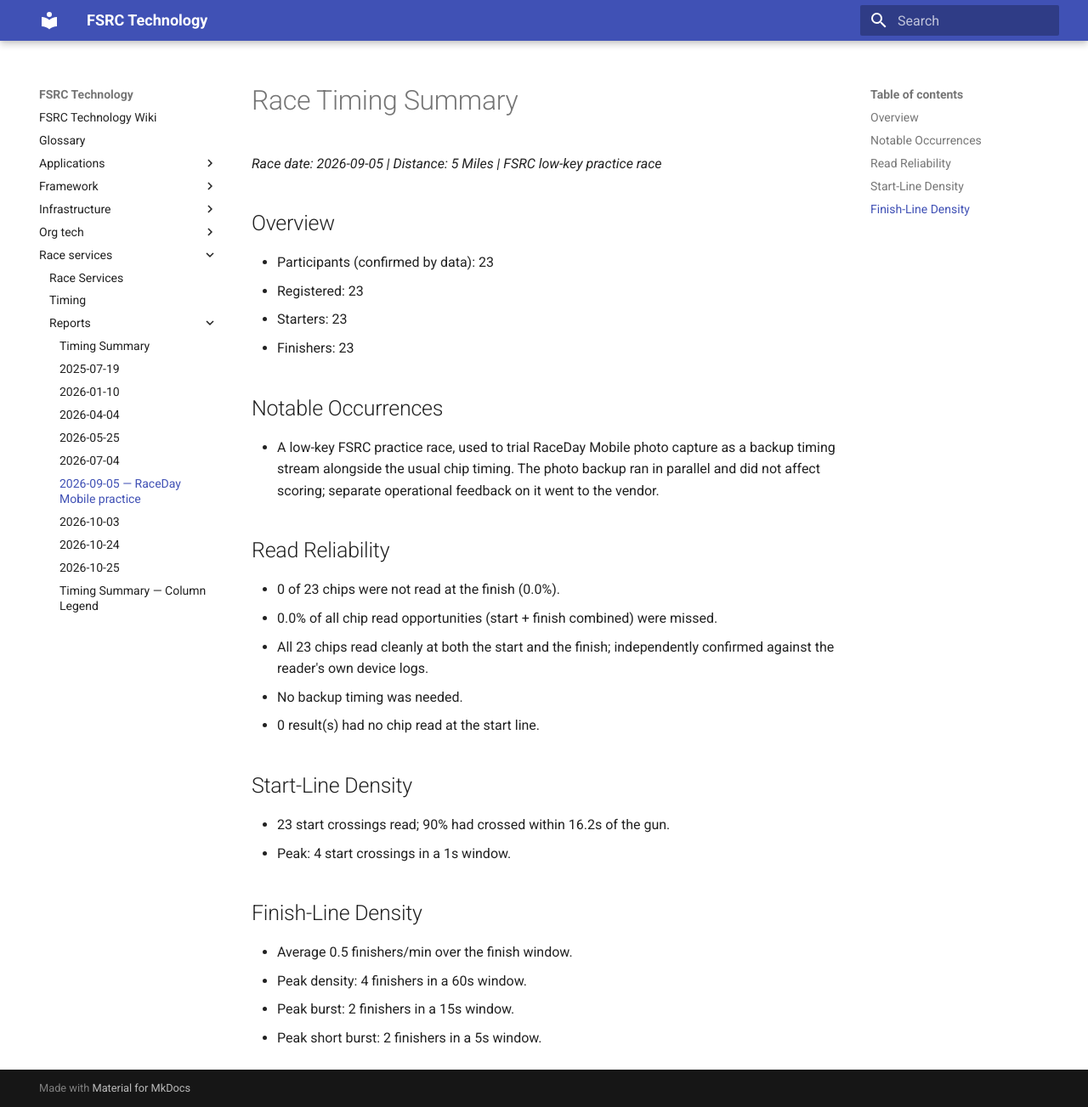
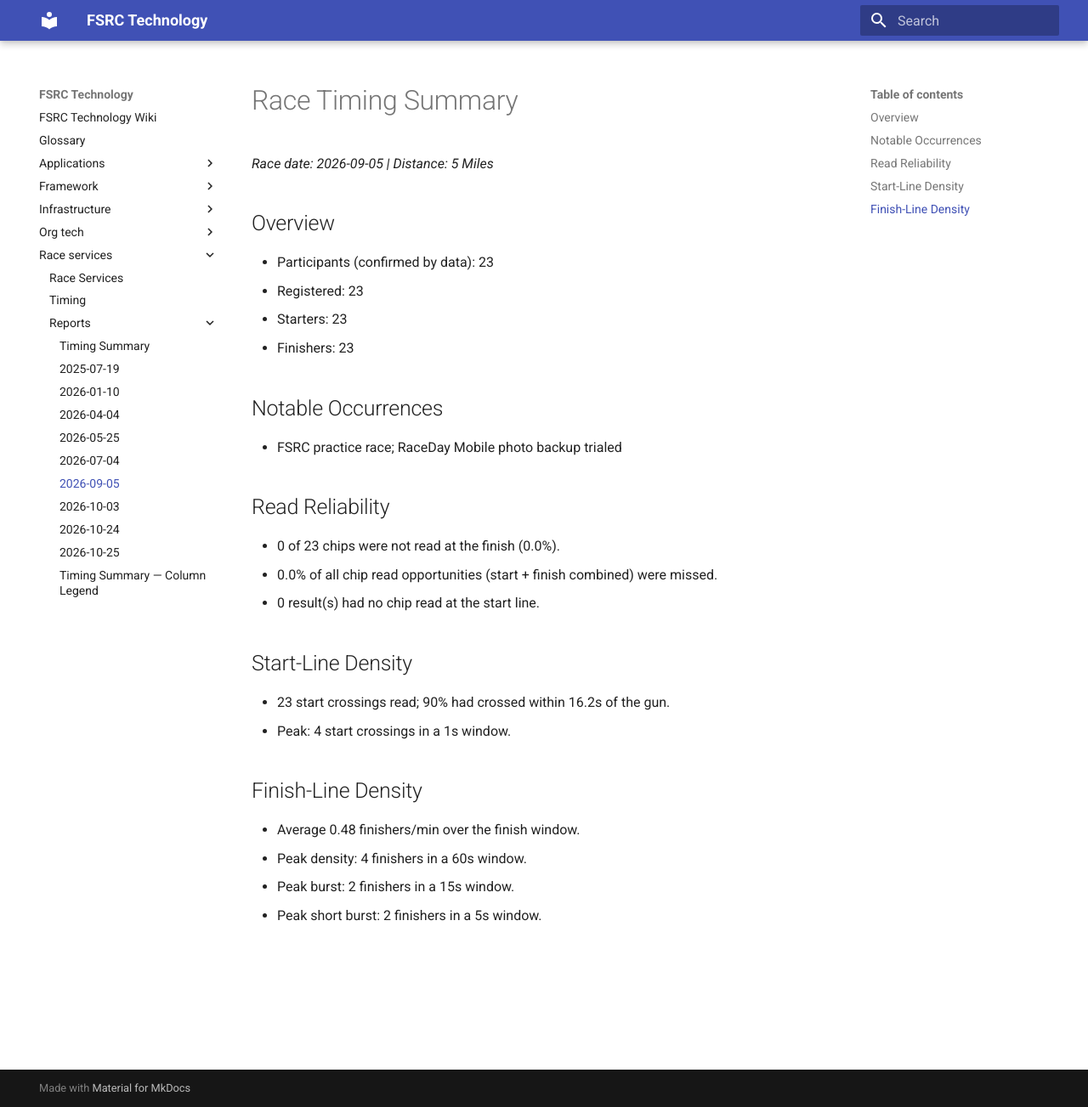
Before and after one commit to louking/fsrc-tech, an MkDocs documentation site: the page built from docs/race-services/reports/2026-09-05.md, in a window 1280 px wide and 1303 px high. Shown: the whole window at 85% size. Built offline with MkDocs 1.6.1 and Material for MkDocs 9.7.7, drawn with Linux system fonts in a browser that asks for light colours.

Commit message:
Regenerate 2026-09-05 race report with chip-timing-analysis
Co-Authored-By: Claude Opus 5.5 <noreply@anthropic.com>

```diff
--- a/docs/race-services/reports/2026-09-05.md
+++ b/docs/race-services/reports/2026-09-05.md
@@ -1,9 +1,9 @@
 ---
-title: 2026-09-05 — RaceDay Mobile practice
+title: 2026-09-05
 ---
 
 # Race Timing Summary
-_Race date: 2026-09-05 | Distance: 5 Miles | FSRC low-key practice race_
+_Race date: 2026-09-05 | Distance: 5 Miles_
 
 ## Overview
 - Participants (confirmed by data): 23
@@ -12,13 +12,11 @@ _Race date: 2026-09-05 | Distance: 5 Miles | FSRC low-key practice race_
 - Finishers: 23
 
 ## Notable Occurrences
-- A low-key FSRC practice race, used to trial RaceDay Mobile photo capture as a backup timing stream alongside the usual chip timing. The photo backup ran in parallel and did not affect scoring; separate operational feedback on it went to the vendor.
+- FSRC practice race; RaceDay Mobile photo backup trialed
 
 ## Read Reliability
 - 0 of 23 chips were not read at the finish (0.0%).
 - 0.0% of all chip read opportunities (start + finish combined) were missed.
-- All 23 chips read cleanly at both the start and the finish; independently confirmed against the reader's own device logs.
-- No backup timing was needed.
 - 0 result(s) had no chip read at the start line.
 
 ## Start-Line Density
@@ -26,7 +24,7 @@ _Race date: 2026-09-05 | Distance: 5 Miles | FSRC low-key practice race_
 - Peak: 4 start crossings in a 1s window.
 
 ## Finish-Line Density
-- Average 0.5 finishers/min over the finish window.
+- Average 0.48 finishers/min over the finish window.
 - Peak density: 4 finishers in a 60s window.
 - Peak burst: 2 finishers in a 15s window.
 - Peak short burst: 2 finishers in a 5s window.
```
Also changed, not shown: CHANGELOG.md (+1 -0 lines).
